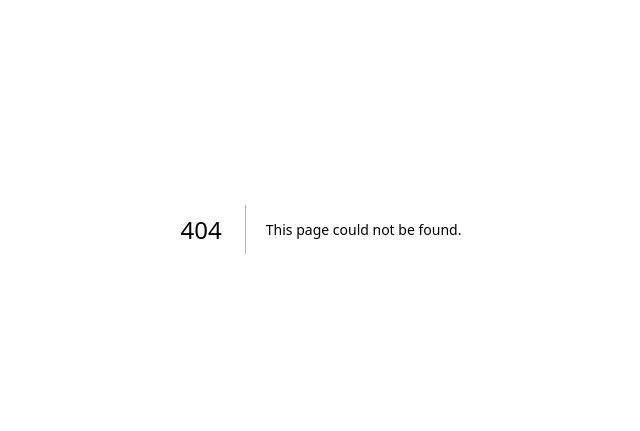
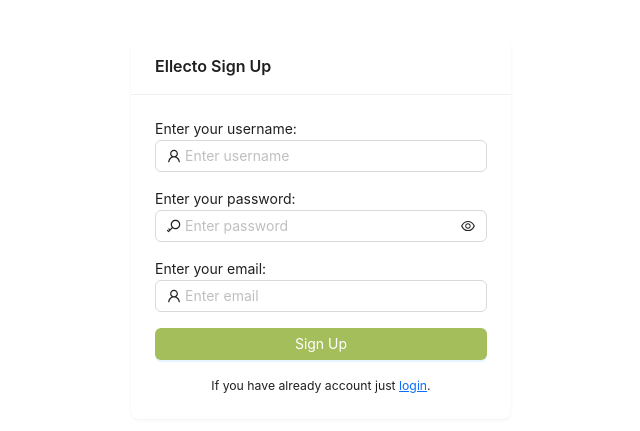
Before and after one commit to AryaFardmanesh/Ellecto, a Next.js app: page /signup in a window 1280 px wide. Before the commit this address had no page. Shown: the part 171-602 px from the top of the page, without its empty margins (319-959 px from the left). Built offline with nearby package versions, Linux system fonts and the light colour scheme.

Commit message:
Add: sign up page.

```diff
--- /dev/null
+++ b/src/app/signup/page.tsx
@@ -0,0 +1,116 @@
+'use client';
+
+import Link from 'next/link';
+import { useState } from 'react';
+import {
+	Card,
+	Input,
+} from 'antd';
+import {
+	UserOutlined,
+	KeyOutlined,
+	EyeOutlined,
+	EyeInvisibleOutlined,
+} from '@ant-design/icons';
+import { Formik } from 'formik';
+import * as Yup from 'yup';
+import colors from '@/utils/colors';
+import stylesheet from '@/styles/login';
+
+const formSchema = Yup.object( {
+	username: Yup.string().min( 6 ).max( 32 ),
+	password: Yup.string().min( 6 ).max( 32 ),
+	email: Yup.string().min( 11 ).max( 320 ),
+} );
+
+export default function SignUp() {
+	const [ showPassword, setShowPassword ] = useState( false );
+
+	const togglePasswordIcon = () => {
+		setShowPassword( prev => !prev );
+	};
+
+	return (
+	<div className='container d-flex align-items-center justify-content-center' style={ stylesheet.container }>
+		<Card title='Ellecto Sign Up' variant='borderless' style={ stylesheet.card }>
+			<Formik
+				initialValues={{
+					username: '',
+					password: '',
+					email: ''
+				}}
+				validationSchema={ formSchema }
+				onSubmit={ ( values, action ) => {
+					console.log( values );
+					action.resetForm();
+				} }
+			>
+				{ ( {
+					touched,
+					errors,
+					values,
+					handleSubmit,
+					handleChange,
+					handleBlur
+				} ) => (
+					<form onSubmit={ handleSubmit } autoComplete='off' spellCheck='false'>
+					<div className='form-group'>
+						<label htmlFor='username-input'>Enter your username:</label>
+						<Input
+							placeholder='Enter username'
+							prefix={ <UserOutlined /> }
+							id='username-input'
+							name='username'
+							onChange={ handleChange }
+							onBlur={ handleBlur }
+							value={ values.username }
+							required
+						/>
+						{ touched.username ? <small style={{ color: colors.danger }}>{ errors.username }</small> : null }
+					</div>
+					<div className='form-group mt-3'>
+						<label htmlFor='password-input'>Enter your password:</label>
+						<Input
+							type={ showPassword ? 'text' : 'password' }
+							placeholder='Enter password'
+							prefix={ <KeyOutlined /> }
+							suffix={
+								showPassword ? (
+									<EyeInvisibleOutlined onClick={togglePasswordIcon} />
+								) : (
+									<EyeOutlined onClick={togglePasswordIcon} />
+								)
+							}
+							id='password-input'
+							name='password'
+							onChange={ handleChange }
+							onBlur={ handleBlur }
+							value={ values.password }
+							required
+						/>
+						{ touched.password ? <small style={{ color: colors.danger }}>{ errors.password }</small> : null }
+					</div>
+					<div className='form-group mt-3'>
+						<label htmlFor='email-input'>Enter your email:</label>
+						<Input
+							type='email'
+							placeholder='Enter email'
+							prefix={ <UserOutlined /> }
+							id='email-input'
+							name='email'
+							onChange={ handleChange }
+							onBlur={ handleBlur }
+							value={ values.email }
+							required
+						/>
+						{ touched.email ? <small style={{ color: colors.danger }}>{ errors.email }</small> : null }
+					</div>
+					<button style={ stylesheet.submitBtn } className='mt-3'>Sign Up</button>
+					<small style={{ display: 'block', textAlign: 'center' }} className='mt-3'>If you have already account just <Link href="/login">login</Link>.</small>
+					</form>
+				) }
+				</Formik>
+		</Card>
+	</div>
+	);
+}
```
